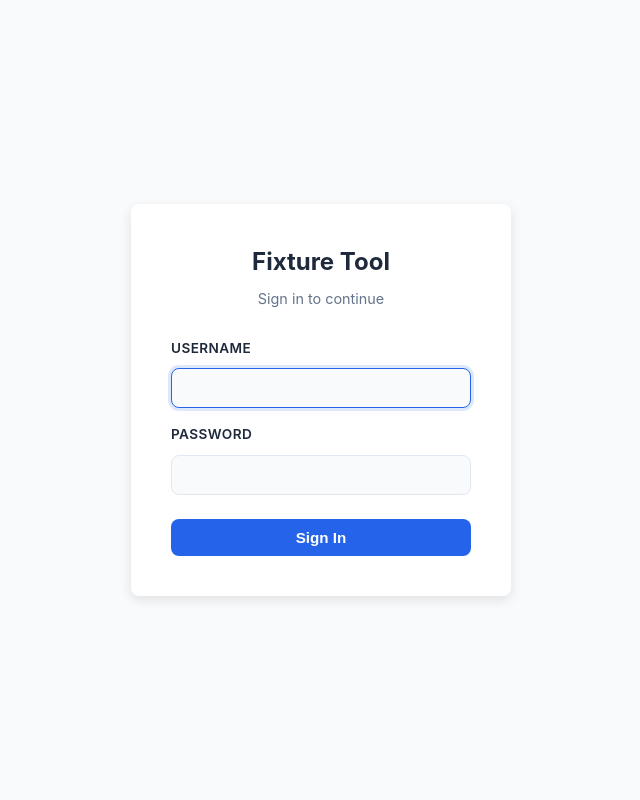
After one commit to Bos-Automations/fixture-tool, a Flask app: page /login in a window 1280 px wide. The commit adds this page. Shown: the whole page, without its empty margins (319-959 px from the left). Run offline with Flask 3, Linux system fonts and the light colour scheme; parts of the project's set-up code (start-up, migrations or seed data) failed here and were passed over.

Commit message:
Add session-based login, fix landscape status dot and remove Type field
- Add login/logout with session cookies and hashed password from env vars
- Protect all page and API routes with @login_required
- Add styled login page matching app design
- Add logout link to nav bar
- Fix landscape fixture status dot not updating (was looking for
  'status' field instead of 'fixture_status')
- Remove Type field from landscape General section, rebalance layout

Co-Authored-By: Claude Opus 4.6 <noreply@anthropic.com>

```diff
--- a/app.py
+++ b/app.py
@@ -1,8 +1,28 @@
-from flask import Flask, render_template, request, jsonify, redirect, url_for
+from flask import Flask, render_template, request, jsonify, redirect, url_for, session
+from functools import wraps
 from datetime import date, datetime
+import os
+import hashlib
 import database as db
 
 app = Flask(__name__, static_folder='public/static')
+app.secret_key = os.environ.get('SECRET_KEY', 'dev-secret-key-change-me')
+
+ADMIN_USERNAME = os.environ.get('ADMIN_USERNAME', 'admin')
+ADMIN_PASSWORD_HASH = os.environ.get('ADMIN_PASSWORD_HASH', '')
+
+
+def hash_password(password):
+    return hashlib.sha256(password.encode()).hexdigest()
+
+
+def login_required(f):
+    @wraps(f)
+    def decorated(*args, **kwargs):
+        if not session.get('logged_in'):
+            return redirect(url_for('login'))
+        return f(*args, **kwargs)
+    return decorated
 
 DECORATIVE_TYPES = [
     'Sconce', 'Chandelier', 'Pendant', 'Flush Mount', 'Semi-Flush',
@@ -50,15 +70,41 @@ def currency_filter(value):
         return '$0.00'
 
 
+# --- Auth Routes ---
+
+@app.route('/login', methods=['GET', 'POST'])
+def login():
+    if session.get('logged_in'):
+        return redirect(url_for('dashboard'))
+    error = None
+    if request.method == 'POST':
+        username = request.form.get('username', '')
+        password = request.form.get('password', '')
+        if username == ADMIN_USERNAME and hash_password(password) == ADMIN_PASSWORD_HASH:
+            session['logged_in'] = True
+            session.permanent = True
+            return redirect(url_for('dashboard'))
+        error = 'Invalid username or password'
+    return render_template('login.html', error=error)
+
+
+@app.route('/logout')
+def logout():
+    session.pop('logged_in', None)
+    return redirect(url_for('login'))
+
+
 # --- Page Routes ---
 
 @app.route('/')
+@login_required
 def dashboard():
     projects = db.get_all_projects()
     return render_template('dashboard.html', projects=projects)
 
 
 @app.route('/project/<int:project_id>')
+@login_required
 def project_editor(project_id):
     project = db.get_project(project_id)
     if not project:
@@ -75,6 +121,7 @@ def project_editor(project_id):
 
 
 @app.route('/project/<int:project_id>/report/<report_type>')
+@login_required
 def report(project_id, report_type):
     project = db.get_project(project_id)
     if not project:
@@ -93,6 +140,7 @@ def report(project_id, report_type):
 
 
 @app.route('/project/<int:project_id>/purchase-order')
+@login_required
 def purchase_order_page(project_id):
     project = db.get_project(project_id)
     if not project:
@@ -166,6 +214,7 @@ def compute_totals(project, report_type):
 # --- API Routes ---
 
 @app.route('/api/projects', methods=['POST'])
+@login_required
 def api_create_project():
     data = request.get_json() or {}
     name = data.get('name', 'New Project').strip()
@@ -177,6 +226,7 @@ def api_create_project():
 
 
 @app.route('/api/projects/<int:project_id>', methods=['PATCH'])
+@login_required
 def api_update_project(project_id):
     data = request.get_json() or {}
     db.update_project(project_id, data)
@@ -184,12 +234,14 @@ def api_update_project(project_id):
 
 
 @app.route('/api/projects/<int:project_id>', methods=['DELETE'])
+@login_required
 def api_delete_project(project_id):
     db.delete_project(project_id)
     return jsonify({'ok': True})
 
 
 @app.route('/api/projects/<int:project_id>/fixtures/<table>', methods=['POST'])
+@login_required
 def api_create_fixture(project_id, table):
     if table not in db.VALID_TABLES:
         return jsonify({'error': 'Invalid fixture type'}), 400
@@ -198,6 +250,7 @@ def api_create_fixture(project_id, table):
 
 
 @app.route('/api/fixtures/<table>/<int:fixture_id>/duplicate', methods=['POST'])
+@login_required
 def api_duplicate_fixture(table, fixture_id):
     if table not in db.VALID_TABLES:
         return jsonify({'error': 'Invalid fixture type'}), 400
@@ -208,6 +261,7 @@ def api_duplicate_fixture(table, fixture_id):
 
 
 @app.route('/api/fixtures/<table>/<int:fixture_id>', methods=['PATCH'])
+@login_required
 def api_update_fixture(table, fixture_id):
     if table not in db.VALID_TABLES:
         return jsonify({'error': 'Invalid fixture type'}), 400
@@ -228,6 +282,7 @@ def api_update_fixture(table, fixture_id):
 
 
 @app.route('/api/fixtures/<table>/<int:fixture_id>', methods=['DELETE'])
+@login_required
 def api_delete_fixture(table, fixture_id):
     if table not in db.VALID_TABLES:
         return jsonify({'error': 'Invalid fixture type'}), 400
--- a/public/static/css/style.css
+++ b/public/static/css/style.css
@@ -52,6 +52,22 @@ body {
 .save-status-saved { color: #86efac; }
 .save-status-saving { color: #fde68a; }
 .save-status-error { color: #fca5a5; }
+.nav-right {
+    display: flex;
+    align-items: center;
+    gap: 12px;
+}
+.nav-logout {
+    color: rgba(255,255,255,0.7);
+    text-decoration: none;
+    font-size: 0.85rem;
+    padding: 4px 10px;
+    border-radius: 4px;
+}
+.nav-logout:hover {
+    color: white;
+    background: rgba(255,255,255,0.1);
+}
 
 /* === Container === */
 .container {
--- a/public/static/js/editor.js
+++ b/public/static/js/editor.js
@@ -239,7 +239,7 @@ function updateStatusDots(row) {
         const comp = dot.dataset.component;
         let statusField;
         if (comp === 'fixture') {
-            statusField = row.querySelector('[data-field="status"]');
+            statusField = row.querySelector('[data-field="status"]') || row.querySelector('[data-field="fixture_status"]');
         } else {
             statusField = row.querySelector('[data-field="' + comp + '_status"]');
         }
--- a/templates/base.html
+++ b/templates/base.html
@@ -10,7 +10,10 @@
 <body>
     <nav class="top-nav">
         <a href="/" class="nav-brand">Fixture Tool</a>
-        {% block nav_right %}{% endblock %}
+        <div class="nav-right">
+            {% block nav_right %}{% endblock %}
+            <a href="/logout" class="nav-logout">Logout</a>
+        </div>
     </nav>
     <main class="container">
         {% block content %}{% endblock %}
--- /dev/null
+++ b/templates/login.html
@@ -0,0 +1,105 @@
+<!DOCTYPE html>
+<html lang="en">
+<head>
+    <meta charset="UTF-8">
+    <meta name="viewport" content="width=device-width, initial-scale=1.0">
+    <title>Fixture Tool - Login</title>
+    <link rel="stylesheet" href="{{ url_for('static', filename='css/style.css') }}">
+    <style>
+        body {
+            display: flex;
+            align-items: center;
+            justify-content: center;
+            min-height: 100vh;
+            background: var(--bg);
+        }
+        .login-card {
+            background: var(--surface);
+            border-radius: var(--radius);
+            box-shadow: var(--shadow-lg);
+            padding: 40px;
+            width: 100%;
+            max-width: 380px;
+        }
+        .login-card h1 {
+            font-size: 1.5rem;
+            margin-bottom: 8px;
+            text-align: center;
+        }
+        .login-card .subtitle {
+            color: var(--text-muted);
+            text-align: center;
+            margin-bottom: 28px;
+            font-size: 0.9rem;
+        }
+        .login-card .form-group {
+            margin-bottom: 16px;
+        }
+        .login-card label {
+            display: block;
+            font-size: 0.85rem;
+            font-weight: 600;
+            margin-bottom: 6px;
+            color: var(--text);
+        }
+        .login-card input {
+            width: 100%;
+            padding: 10px 12px;
+            border: 1px solid var(--border);
+            border-radius: var(--radius);
+            font-size: 0.95rem;
+            background: var(--bg);
+            color: var(--text);
+        }
+        .login-card input:focus {
+            outline: none;
+            border-color: var(--primary);
+            box-shadow: 0 0 0 3px rgba(37, 99, 235, 0.15);
+        }
+        .login-card .btn-login {
+            width: 100%;
+            padding: 10px;
+            background: var(--primary);
+            color: white;
+            border: none;
+            border-radius: var(--radius);
+            font-size: 0.95rem;
+            font-weight: 600;
+            cursor: pointer;
+            margin-top: 8px;
+        }
+        .login-card .btn-login:hover {
+            background: var(--primary-hover);
+        }
+        .login-error {
+            background: #fef2f2;
+            color: var(--danger);
+            padding: 10px 14px;
+            border-radius: var(--radius);
+            font-size: 0.85rem;
+            margin-bottom: 16px;
+            border: 1px solid #fecaca;
+        }
+    </style>
+</head>
+<body>
+    <div class="login-card">
+        <h1>Fixture Tool</h1>
+        <p class="subtitle">Sign in to continue</p>
+        {% if error %}
+        <div class="login-error">{{ error }}</div>
+        {% endif %}
+        <form method="POST">
+            <div class="form-group">
+                <label for="username">Username</label>
+                <input type="text" id="username" name="username" required autofocus>
+            </div>
+            <div class="form-group">
+                <label for="password">Password</label>
+                <input type="password" id="password" name="password" required>
+            </div>
+            <button type="submit" class="btn-login">Sign In</button>
+        </form>
+    </div>
+</body>
+</html>
```
Also changed, not shown: templates/editor.html (+1 -6 lines).
